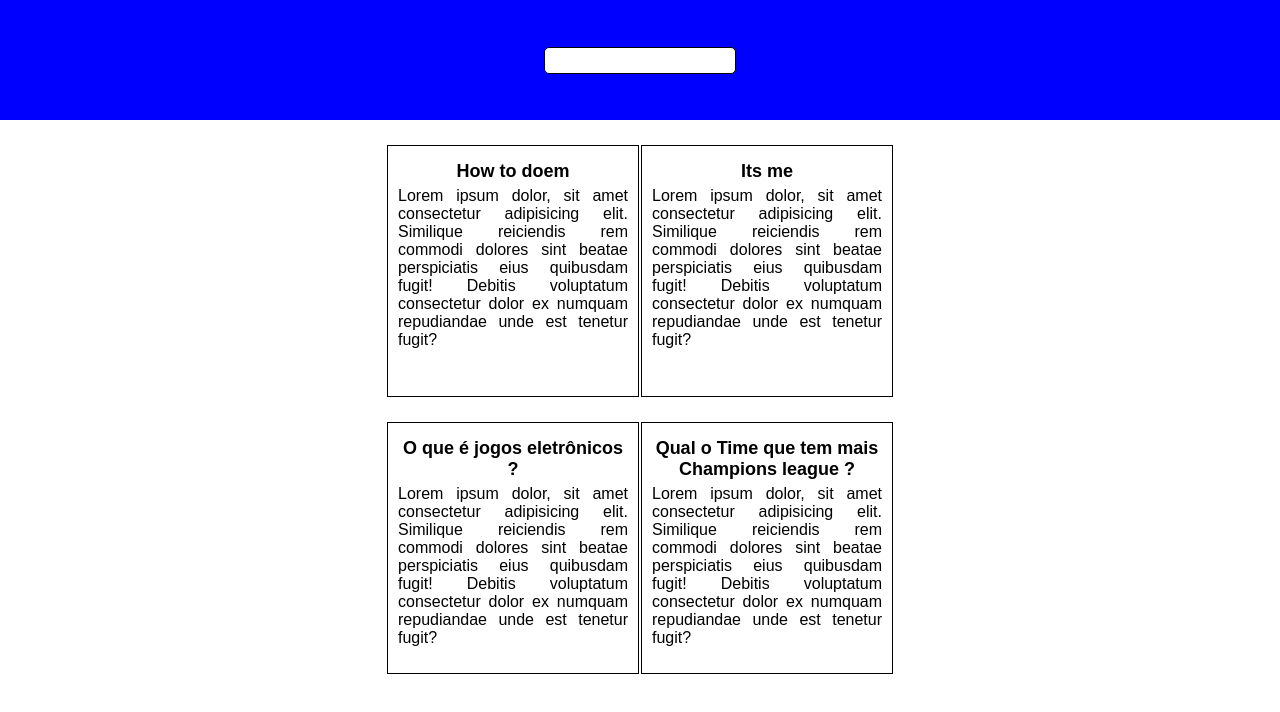
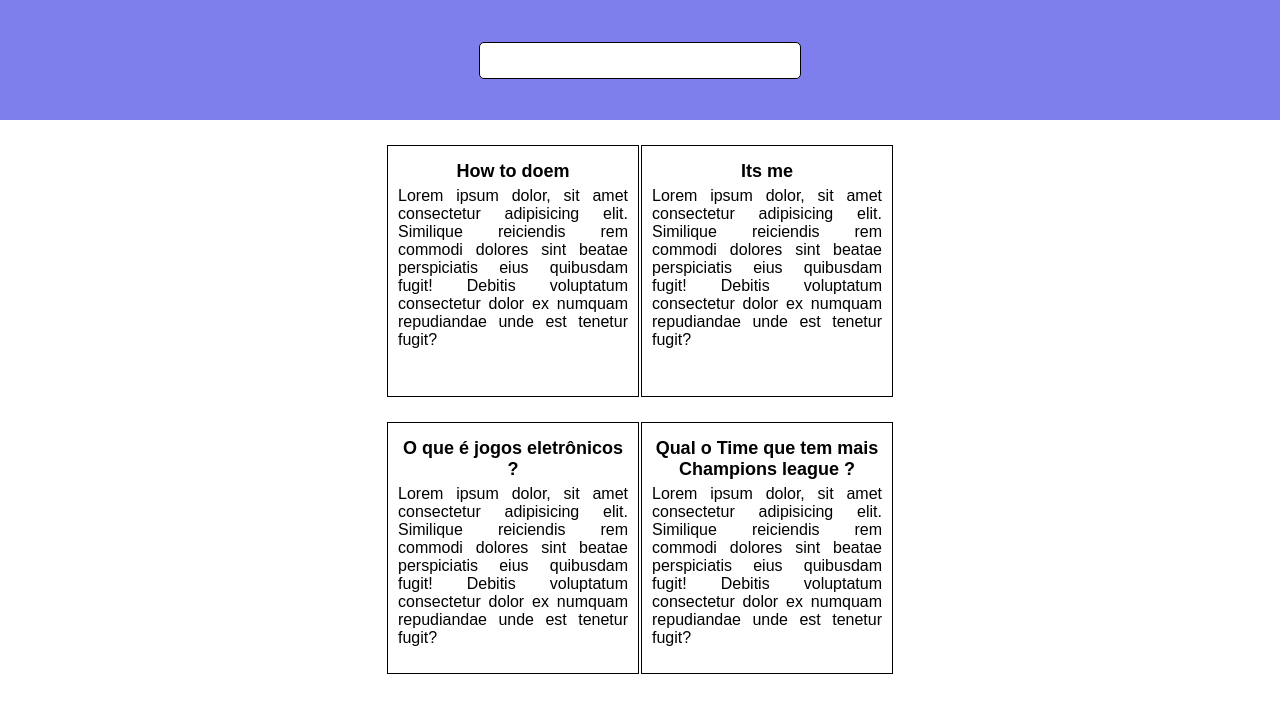
Before and after one commit to ThomazHilario/Projetos_javascript, a plain HTML site: page Filtro-de-Elementos/index.html in a window 1280 px wide. Drawn offline with Linux system fonts and the light colour scheme.

Commit message:
filtro de elementos update

```diff
--- a/Filtro-de-Elementos/css/mediaquery.css
+++ b/Filtro-de-Elementos/css/mediaquery.css
@@ -9,4 +9,8 @@
     .cards{
         display: block;
     }
+    form > #itext{
+        padding: 10px;
+        width: 300px;
+    }
 }
--- a/Filtro-de-Elementos/css/style.css
+++ b/Filtro-de-Elementos/css/style.css
@@ -9,7 +9,7 @@ body{
 /* header */
 header{
     height: 120px;
-    background-color: blue;
+    background-color: rgb(126, 126, 236);
     display: flex;
     justify-content: center;
     align-items: center;
```
